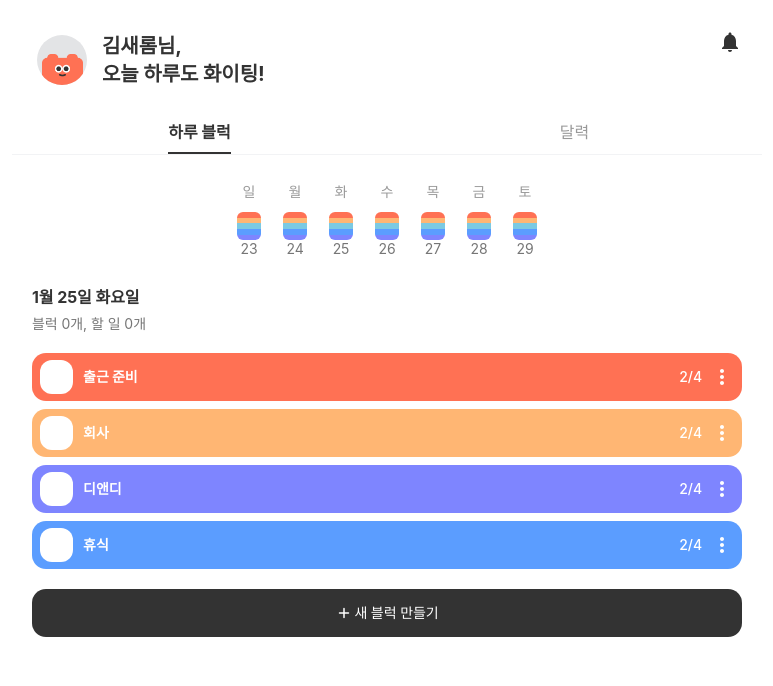
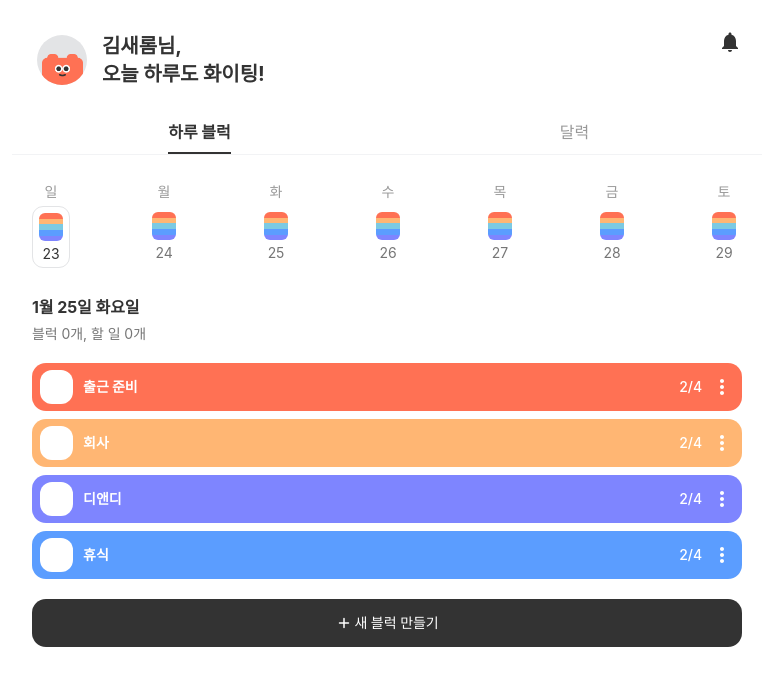
Before and after one commit to dnd-side-project/dnd-8th-7-frontend, a Next.js app: page /home in a window 1280 px wide. Shown: the top 686 px of the page, without its empty margins (253-1026 px from the left). Built offline with nearby package versions, Linux system fonts and the light colour scheme; a web font is replaced by a local one.

Commit message:
chore: 오늘 날짜에 해당하는 DailyBlock 처리(#8)

```diff
--- a/src/containers/Home/DailyBlockPanel/WeeklyBlocks.tsx
+++ b/src/containers/Home/DailyBlockPanel/WeeklyBlocks.tsx
@@ -1,36 +1,55 @@
-import { PropsWithChildren } from 'react'
 import dayjs from 'dayjs'
+import clsx from 'clsx'
 import DailyBlock from '@/components/DailyBlock'
 import { BlockColorType, DAYS, MOCK_WEEKLY_BLOCKS } from '@/constants/block'
 
 const DayBlock = ({
-  day,
   colors,
   date,
-  children,
-}: PropsWithChildren<{
-  day: string
+  isToday,
+}: {
   colors: BlockColorType[]
   date: number
-}>) => {
+  isToday: boolean
+}) => {
   return (
-    <div className="flex flex-col items-center text-base px-[11px]">
-      <p className="text-textGray-50 mb-[11px]">{day}</p>
-      {children}
-      <DailyBlock colors={colors} />
-      <p className="text-textGray-100">{date}</p>
-    </div>
+    <>
+      <div
+        className={clsx(
+          'flex',
+          'flex-col',
+          'items-center',
+          'pt-1.5',
+          'pb-1',
+          'px-1.5',
+          'rounded-[11px]',
+          { border: isToday },
+        )}
+      >
+        <DailyBlock colors={colors} />
+        <p
+          className={clsx('mt-1', isToday ? 'text-black' : 'text-textGray-100')}
+        >
+          {date}
+        </p>
+      </div>
+    </>
   )
 }
 
 const WeeklyBlocks = () => {
+  const today = dayjs().day()
+
   return (
-    <div className="flex justify-center mb-7">
+    <div className="flex justify-between mb-7 min-w-80">
       {MOCK_WEEKLY_BLOCKS.map(({ date: dateTime, colors }, idx) => {
         const day = dayjs(dateTime).day()
         const date = dayjs(dateTime).date()
         return (
-          <DayBlock day={DAYS[day % 7]} key={idx} colors={colors} date={date} />
+          <div key={idx} className="flex flex-col items-center text-base">
+            <p className="text-textGray-50 mb-[5px]">{DAYS[day % 7]}</p>
+            <DayBlock colors={colors} date={date} isToday={today === day} />
+          </div>
         )
       })}
     </div>
```
